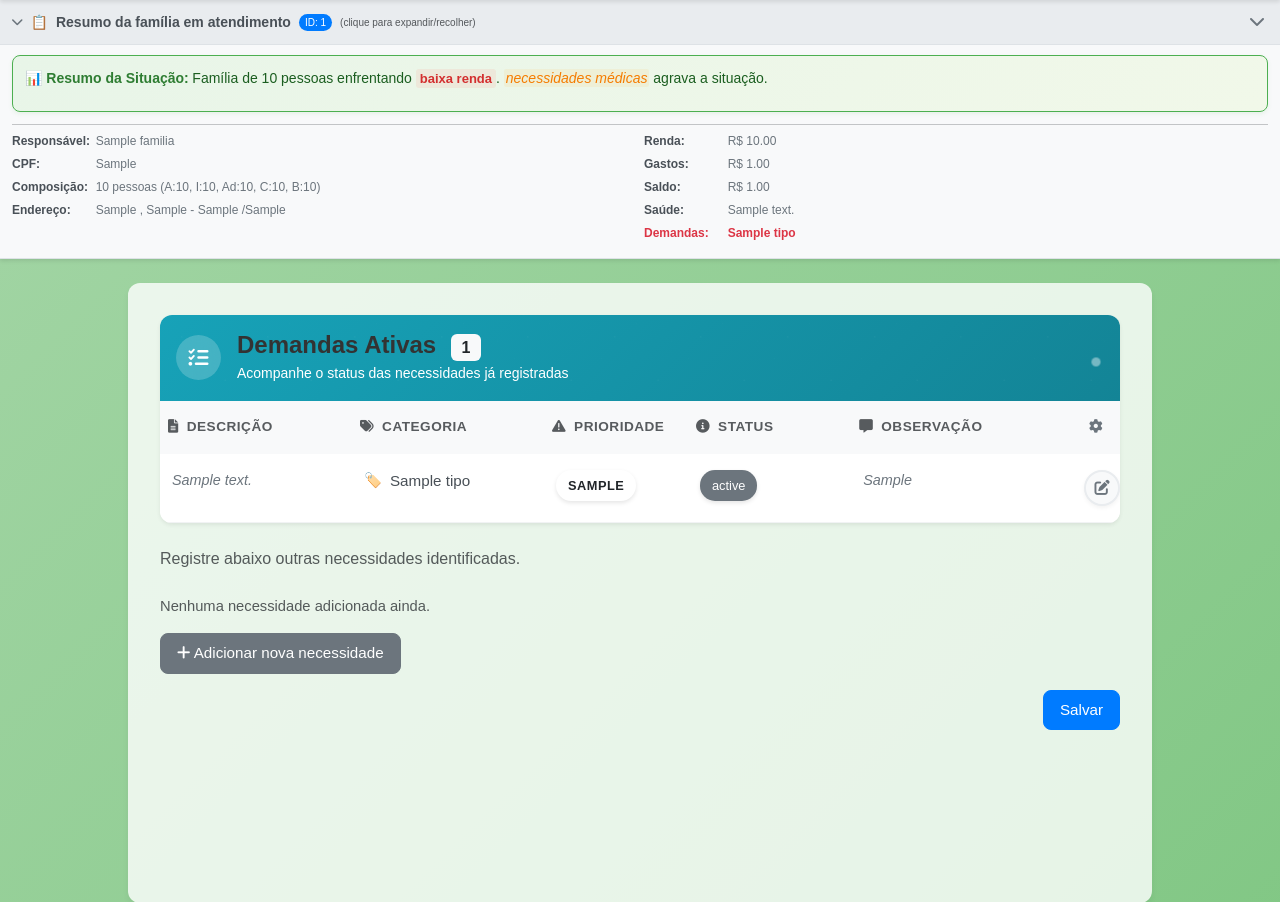
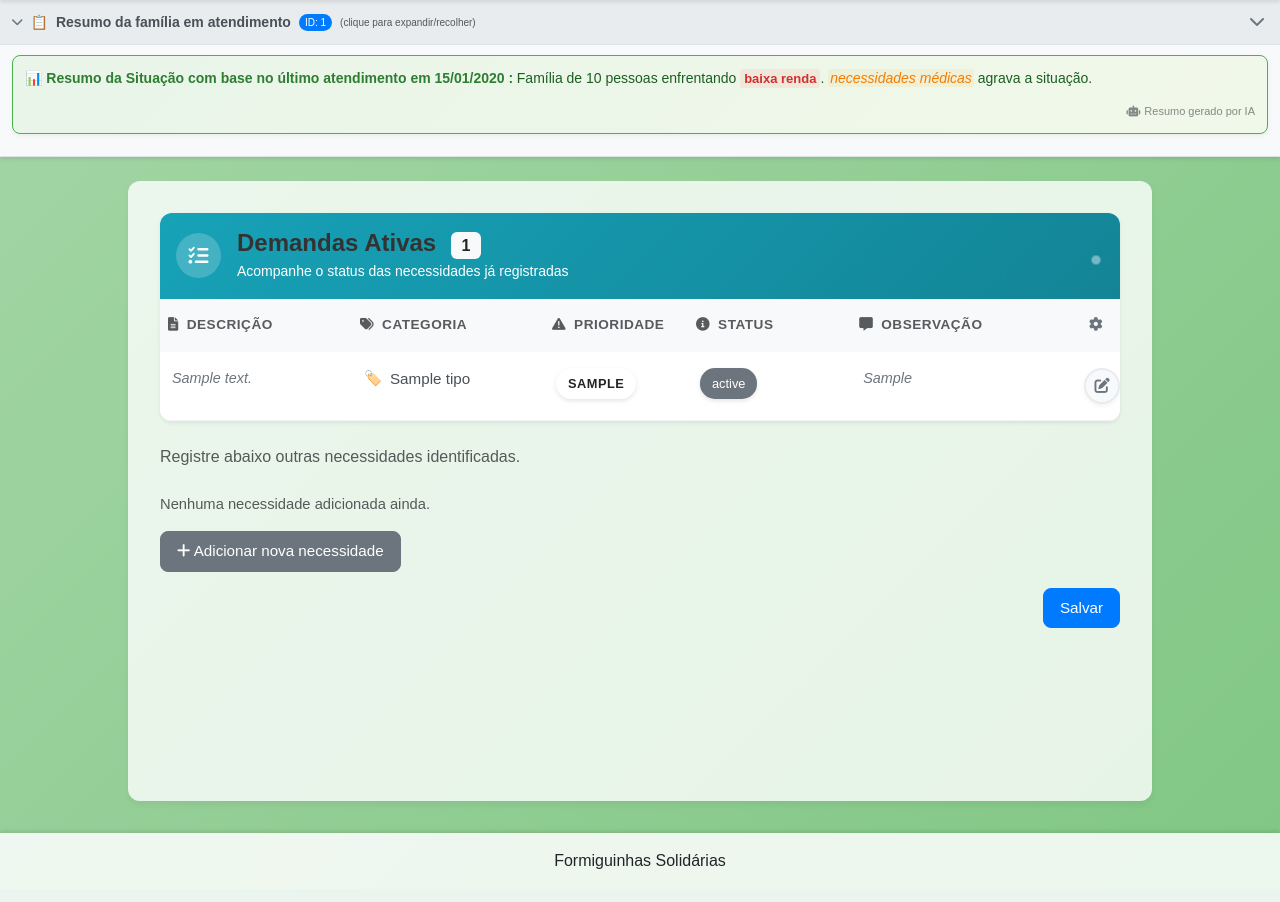
Before and after one commit to silasmendes/appformiguinhasv2, a Flask app: page /gerenciar_demandas/1 in a window 1280 px wide. Shown: the part 76-978 px from the top of the page. After the commit the page ends 945 px from the top, so only its background shows below. Run offline with Flask 3, Linux system fonts and the light colour scheme; a user stored in the database is signed in; tables that the repository leaves empty hold one stand-in row (values such as "Sample post"); parts of the project's set-up code (start-up, migrations or seed data) failed here and were passed over.

Commit message:
Adicionando nota sobre resumo gerado por IA

```diff
--- a/app/static/css/resumo_familia.css
+++ b/app/static/css/resumo_familia.css
@@ -100,6 +100,18 @@
     display: inline;
 }
 
+/* Nota da IA */
+.family-summary-ai .ai-note {
+    margin-top: 8px;
+    text-align: right;
+    opacity: 0.7;
+}
+
+.family-summary-ai .ai-note small {
+    font-size: 11px;
+    color: #666;
+}
+
 .family-summary-toggle {
     background: none;
     border: none;
--- a/app/templates/base.html
+++ b/app/templates/base.html
@@ -59,112 +59,22 @@
         {% if resumo_ai %}
         <div class="family-summary-ai">
             <div class="family-info-item">
-                <span class="family-info-label">📊 Resumo da Situação:</span>
+                {% set last_atendimento_date = get_last_atendimento_date() %}
+                <span class="family-info-label">
+                    📊 Resumo da Situação
+                    {% if last_atendimento_date %}
+                        com base no último atendimento em {{ last_atendimento_date | format_date }}
+                    {% endif %}:
+                </span>
                 <span class="family-info-value">{{ resumo_ai | simple_markdown | safe }}</span>
             </div>
-        </div>
-        <hr class="my-2">
-        {% endif %}
-
-        <div class="row g-2">
-            <div class="col-md-6">
-                <div class="family-info-item">
-                    <span class="family-info-label">Responsável:</span>
-                    <span class="family-info-value">{{ session.get('cadastro', {}).get('nome_responsavel', 'Não informado') }}</span>
-                </div>
-                <div class="family-info-item">
-                    <span class="family-info-label">CPF:</span>
-                    <span class="family-info-value">{{ session.get('cadastro', {}).get('cpf', 'Não informado') }}</span>
-                </div>
-                <div class="family-info-item">
-                    <span class="family-info-label">Composição:</span>
-                    <span class="family-info-value">
-                        {% set cadastro = session.get('cadastro', {}) %}
-                        {% if cadastro.get('total_residentes') %}
-                            {{ cadastro.get('total_residentes') }} pessoas
-                            (A:{{ cadastro.get('quantidade_adultos', 0) }},
-                            I:{{ cadastro.get('quantidade_idosos', 0) }},
-                            Ad:{{ cadastro.get('quantidade_adolescentes', 0) }},
-                            C:{{ cadastro.get('quantidade_criancas', 0) }},
-                            B:{{ cadastro.get('quantidade_bebes', 0) }})
-                        {% else %}
-                            Não informado
-                        {% endif %}
-                    </span>
-                </div>
-                <div class="family-info-item">
-                    <span class="family-info-label">Endereço:</span>
-                    <span class="family-info-value">
-                        {% set cadastro = session.get('cadastro', {}) %}
-                        {% if cadastro.get('logradouro') %}
-                            {{ cadastro.get('logradouro', '') }}
-                            {% if cadastro.get('numero') %}, {{ cadastro.get('numero') }}{% endif %}
-                            {% if cadastro.get('bairro') %} - {{ cadastro.get('bairro') }}{% endif %}
-                            {% if cadastro.get('cidade') %}/{{ cadastro.get('cidade') }}{% endif %}
-                        {% else %}
-                            Não informado
-                        {% endif %}
-                    </span>
-                </div>
-            </div>
-            <div class="col-md-6">
-                <div class="family-info-item">
-                    <span class="family-info-label">Renda:</span>
-                    <span class="family-info-value">
-                        {% set cadastro = session.get('cadastro', {}) %}
-                        {% if cadastro.get('renda_familiar_total') %}
-                            R$ {{ cadastro.get('renda_familiar_total') }}
-                        {% else %}
-                            N/I
-                        {% endif %}
-                    </span>
-                </div>
-                <div class="family-info-item">
-                    <span class="family-info-label">Gastos:</span>
-                    <span class="family-info-value">
-                        {% set cadastro = session.get('cadastro', {}) %}
-                        {% if cadastro.get('total_gastos') %}
-                            R$ {{ cadastro.get('total_gastos') }}
-                        {% else %}
-                            N/I
-                        {% endif %}
-                    </span>
-                </div>
-                <div class="family-info-item">
-                    <span class="family-info-label">Saldo:</span>
-                    <span class="family-info-value">
-                        {% set cadastro = session.get('cadastro', {}) %}
-                        {% if cadastro.get('saldo') %}
-                            R$ {{ cadastro.get('saldo') }}
-                        {% else %}
-                            N/I
-                        {% endif %}
-                    </span>
-                </div>
-                <div class="family-info-item">
-                    <span class="family-info-label">Saúde:</span>
-                    <span class="family-info-value">
-                        {% set cadastro = session.get('cadastro', {}) %}
-                        {% if cadastro.get('descricao_medicacao') %}
-                            {{ cadastro.get('descricao_medicacao') }}
-                        {% else %}
-                            Sem medicação
-                        {% endif %}
-                    </span>
-                </div>
-                {% if session.get('cadastro', {}).get('demandas') %}
-                <div class="family-info-item">
-                    <span class="family-info-label family-urgent">Demandas:</span>
-                    <span class="family-info-value family-urgent">
-                        {% for demanda in session.get('cadastro', {}).get('demandas', []) %}
-                            {{ demanda.categoria }}{% if demanda.prioridade == 'Alta' %} (!){% endif %}
-                            {% if not loop.last %}, {% endif %}
-                        {% endfor %}
-                    </span>
-                </div>
-                {% endif %}
+            <div class="ai-note">
+                <small class="text-muted">
+                    <i class="fas fa-robot me-1"></i>Resumo gerado por IA
+                </small>
             </div>
         </div>
+        {% endif %}
     </div>
 </div>
 {% endif %}
--- a/app/utils/template_helpers.py
+++ b/app/utils/template_helpers.py
@@ -1,6 +1,29 @@
-from flask import current_app
+from flask import current_app, session
 import re
+from datetime import datetime
 from app.utils.resumo_familia import gerar_resumo_familia
+
+def get_last_atendimento_date():
+    """Obtém a data do último atendimento da família atual"""
+    try:
+        familia_id = session.get('familia_id')
+        if not familia_id:
+            return None
+
+        from app import db
+        from app.models.atendimento import Atendimento
+
+        # Buscar o último atendimento desta família
+        atendimento = db.session.query(Atendimento).filter_by(
+            familia_id=familia_id
+        ).order_by(Atendimento.data_hora_atendimento.desc()).first()
+
+        if atendimento and atendimento.data_hora_atendimento:
+            return atendimento.data_hora_atendimento
+        return None
+    except Exception as e:
+        print(f"Erro ao buscar data do último atendimento: {e}")
+        return None
 
 def register_template_helpers(app):
     """Registra funções helper para os templates"""
@@ -8,7 +31,10 @@
     @app.context_processor
     def inject_resumo_familia():
         """Injeta a função de resumo da família nos templates"""
-        return dict(gerar_resumo_familia=gerar_resumo_familia)
+        return dict(
+            gerar_resumo_familia=gerar_resumo_familia,
+            get_last_atendimento_date=get_last_atendimento_date
+        )
 
     @app.template_filter('simple_markdown')
     def simple_markdown_filter(text):
@@ -23,3 +49,17 @@
         text = re.sub(r'\*(.*?)\*', r'<em>\1</em>', text)
 
         return text
+
+    @app.template_filter('format_date')
+    def format_date_filter(date_value):
+        """Filtro para formatar data no formato dd/mm/yyyy"""
+        if not date_value:
+            return ""
+
+        if isinstance(date_value, str):
+            try:
+                date_value = datetime.fromisoformat(date_value.replace('Z', '+00:00'))
+            except:
+                return ""
+
+        return date_value.strftime('%d/%m/%Y')
```
Also changed, not shown: test_decimal_conversion.py (deleted, +0 -26 lines), test_resumo.py (deleted, +0 -56 lines), test_resumo_otimizado.py (deleted, +0 -63 lines).
